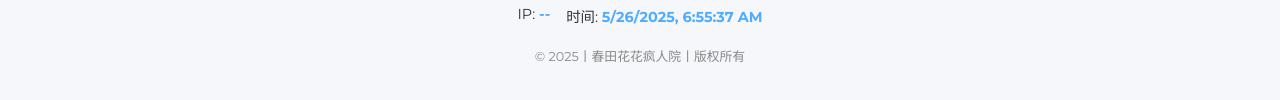
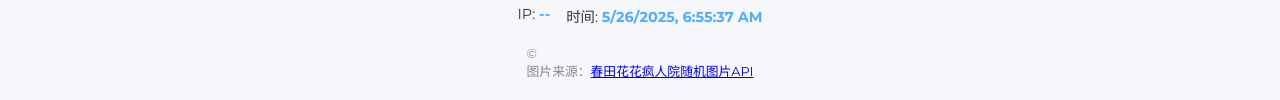
Before and after one commit to sepbigo/image-api-website, a plain HTML site: page index.html in a window 1280 px wide. Shown: the part 1238-1338 px from the top of the page. Drawn offline with Linux system fonts and the light colour scheme; no server answers.

Commit message:
Update index.html

```diff
--- a/index.html
+++ b/index.html
@@ -45,7 +45,7 @@
   </div>
 
   <!-- 页脚 -->
-  <footer>&copy; 2025丨春田花花疯人院丨版权所有</footer>
+  <footer>&copy;<p>图片来源：<a href="https://api.18xo.eu.org" target="_blank">春田花花疯人院随机图片API</a></p></footer>
 
   <script src="script.js"></script>
 </body>
```
